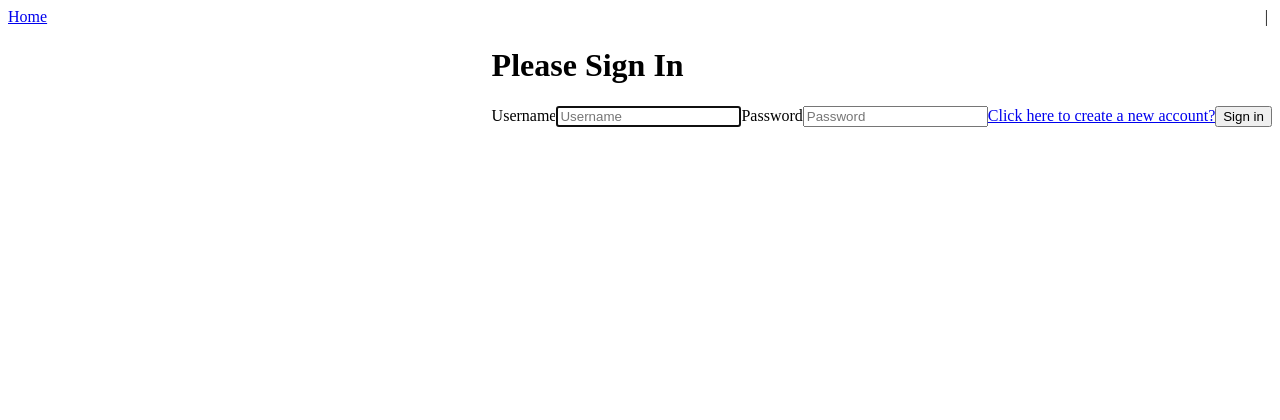
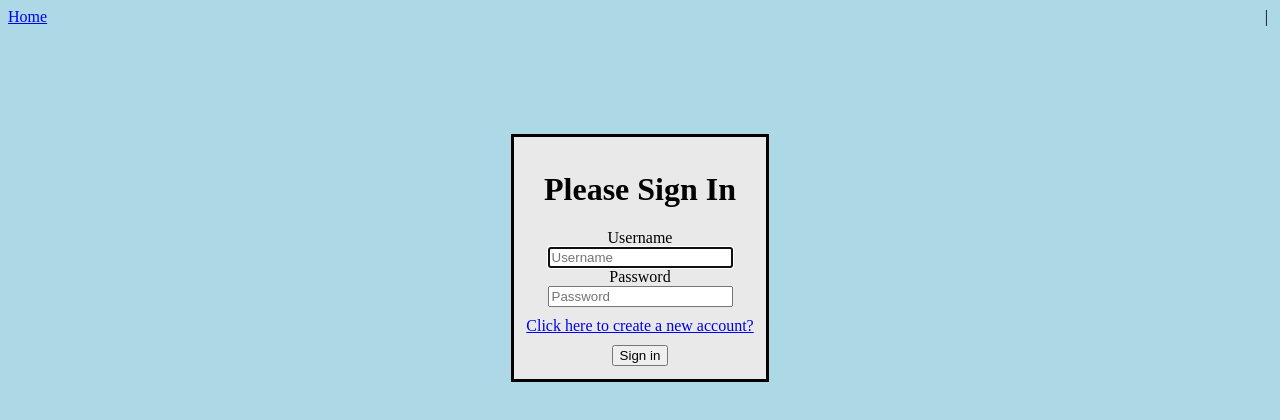
Before and after one commit to DanBlackman1/final-capstone-virtual-stocks, a Vue app in the folder vue/: page /login in a window 1280 px wide. Shown: the top 420 px of the page. Built offline with nearby package versions, Linux system fonts and the light colour scheme.

Commit message:
login screen centered

```diff
--- a/vue/src/views/Login.vue
+++ b/vue/src/views/Login.vue
@@ -1,4 +1,5 @@
 <template>
+<body>
   <div id="login" class="text-center">
     <form class="form-signin" @submit.prevent="login">
       <h1 class="h3 mb-3 font-weight-normal">Please Sign In</h1>
@@ -7,12 +8,17 @@
         role="alert"
         v-if="invalidCredentials"
       >Invalid username and password!</div>
+
       <div
         class="alert alert-success"
         role="alert"
         v-if="this.$route.query.registration"
       >Thank you for registering, please sign in.</div>
-      <label for="username" class="sr-only" id="htmlUsername">Username</label>
+      <div class="htmlUserName">
+        <label for="username" class="sr-only">Username</label>
+      </div>
+
+      <div class="username">
       <input
         type="text"
         id="username"
@@ -22,7 +28,12 @@
         required
         autofocus
       />
-      <label for="password" class="sr-only" id="htmlPassword">Password</label>
+      </div>
+
+      <div class="htmlPassword">
+        <label for="password" class="sr-only">Password</label>
+      </div>
+      <div class="inputPass">
       <input
         type="password"
         id="password"
@@ -31,10 +42,16 @@
         v-model="user.password"
         required
       />
+      </div>
+      <div class="register">
       <router-link id="register" :to="{ name: 'register' }">Click here to create a new account?</router-link>
+      </div>
+      <div class="submitButton">
       <button id="submitButton" type="submit">Sign in</button>
+      </div>
     </form>
   </div>
+</body>
 </template>
 
 <script>
@@ -79,38 +96,68 @@ export default {
 .form-signin{
   grid-area: form;
 }
+.inputPass{
+  display: flex;
+  justify-content: center;
+}
 #login{
   grid-area: login;
 }
 .h3{
   grid-area: signIn;
+
 }
 .alert{
   grid-area: alertPopUp;
+  background-color: rgb(240, 240, 240);
+  color: red;
 }
-#htmlUsername{
+.htmlUsername{
 grid-area: username;
+  display:flex;
+  margin-bottom: 10px;
+  align-self: center;
 }
-#username{
-  grid-area: textUsername
+.username{
+  grid-area: textUsername;
 }
 #password{
   grid-area: password;
+  display:flex;
+  margin-bottom: 10px
 }
 #htmlPassword{
   grid-area: passwordText;
+  display:flex;
+    justify-content: center;
 }
-#register{
-  grid-area: register
+.register{
+  grid-area: clickCreateNewAccount;
+    display:flex;
+    justify-content: center;
+    margin-bottom: 10px
 }
-#submitButton{
+.submitButton{
   grid-area: button;
+  display:flex;
+    justify-content: center;
+
+}
+form{
+  border: black;
+  border-style: solid;
+  padding: 1%;
+  background-color: rgb(233, 233, 233);
+
+}
+body{
+background-color: lightblue;
 }
 #login{
   display: grid;
+  display: flex;
   grid-template-columns: 1fr;
   grid-template-areas:
-  "form"
   "login"
   "signIn",
   "alertPopUp",
@@ -118,9 +165,11 @@ grid-area: username;
   "textUsername",
   "password",
   "passwordText"
-  "register"
+  "clickCreateNewAccount"
   "button";
 justify-content: center;
+text-align: center;
+padding-top: 8%;
 }
 
 </style>
--- a/vue/src/views/Register.vue
+++ b/vue/src/views/Register.vue
@@ -161,11 +161,15 @@ export default {
   margin-top: 20px
 }
 #register{
+  grid-area: register;
+}
+#register{
   display: grid;
   display: flex;
     grid-template-columns:  1fr;
     text-align: left;
     grid-template-areas:
+        "register"
         "create "
         "alert "
         "email "
```
